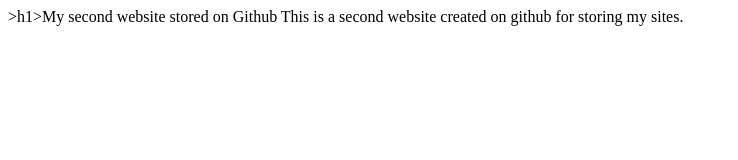
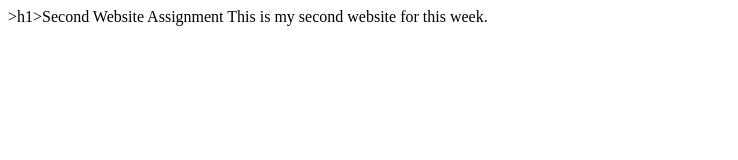
Before and after one commit to Makgeolli3690/wk1_assignment2, a plain HTML site: page index.html in a window 1280 px wide. Shown: the whole page, without its empty margins (0-738 px from the left). Drawn offline with Linux system fonts and the light colour scheme.

Commit message:
Update index.html

```diff
--- a/index.html
+++ b/index.html
@@ -1,9 +1,9 @@
 <html>
   <head>
-    <title>My second website</title>
+    <title>Second Website Assignment</title>
   </head>
   <body>
-    >h1>My second website stored on Github</h1>
-  <p1>This is a second website created on github for storing my sites.</p1>
+    >h1>Second Website Assignment</h1>
+  <p1>This is my second website for this week.</p1>
   </body>
 </html>
```
